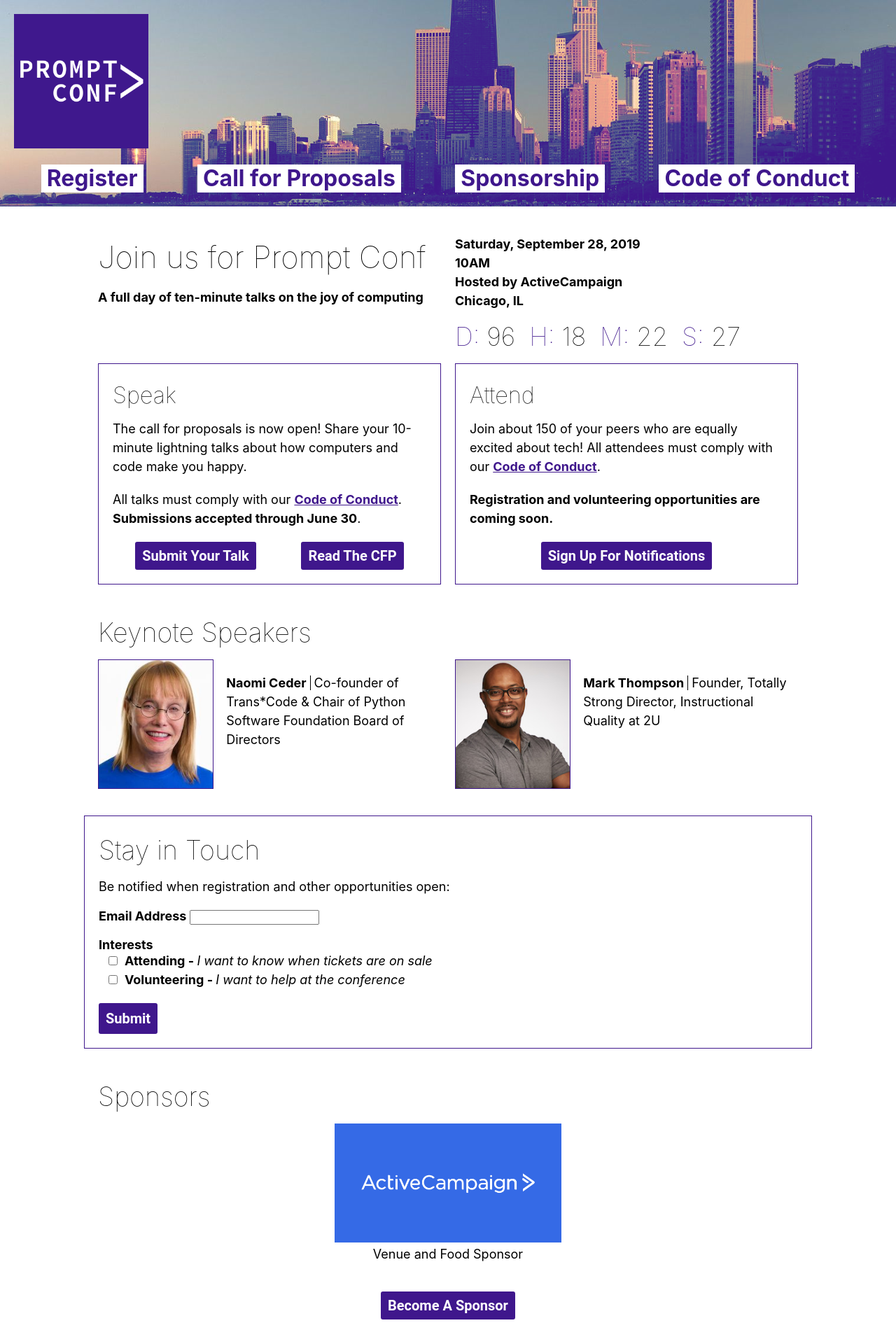
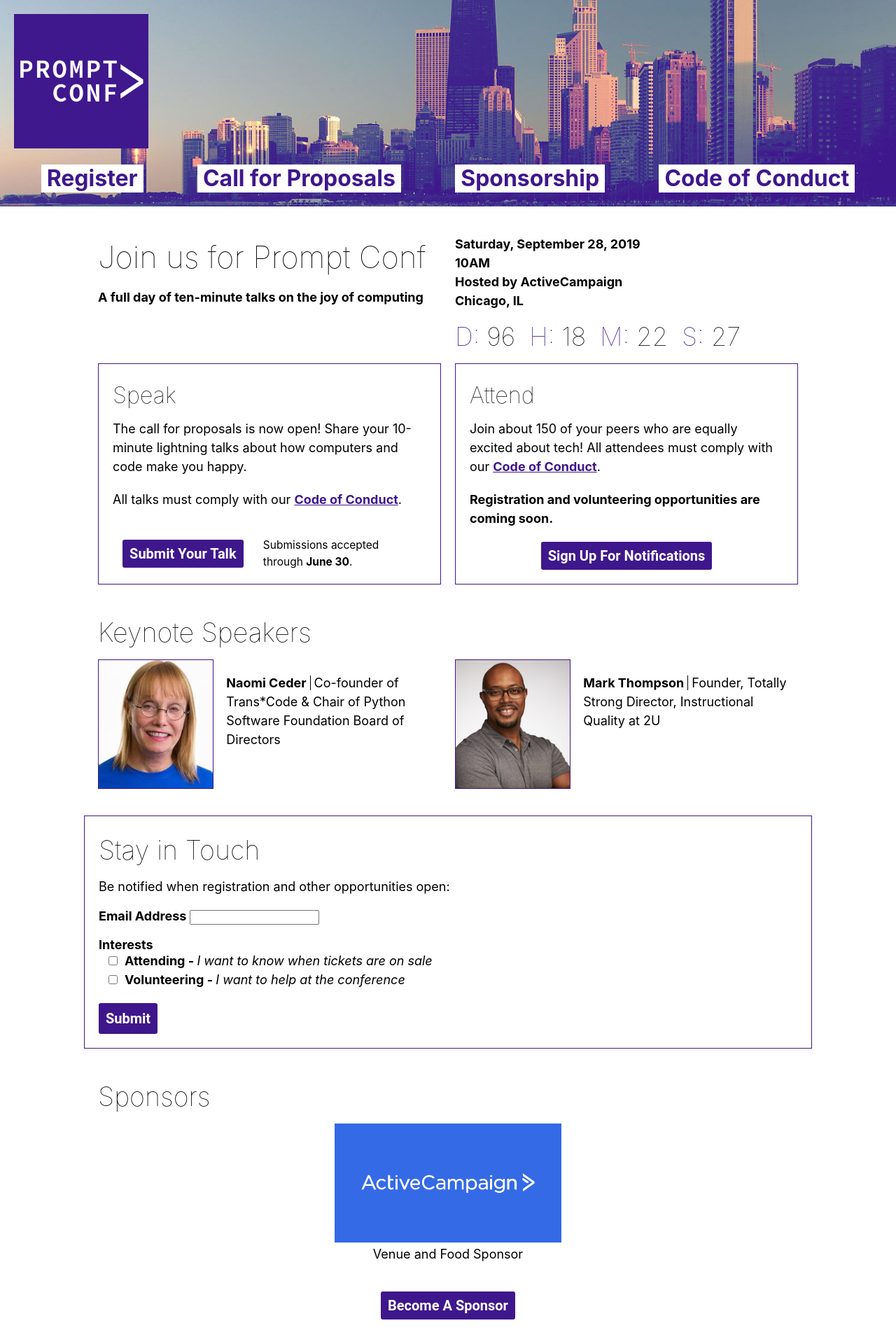
Before and after one commit to promptconf/promptconf.github.io, a Jekyll site: the page built from index.html, in a window 1280 px wide. Shown: the top 1920 px of the page at 70% size. Built offline with Jekyll 4.4.1, drawn with Linux system fonts in a browser that asks for light colours; nearby versions of some CDN libraries; some web fonts are replaced; comment, search, counter and statistics services are not loaded.

Commit message:
update Speak info CTA

```diff
--- a/_includes/home/conference_info.html
+++ b/_includes/home/conference_info.html
@@ -29,11 +29,11 @@
         <div class='conference-info__cta__content'>
             <h2 class='conference-info__cta__heading'>Speak</h2>
             <p>The call for proposals is now open! Share your 10-minute lightning talks about how computers and code make you happy.</p>
-            <p>All talks must comply with our <a href={{ site.baseurl }}{{ '/conduct/' }}>Code of Conduct</a>.<strong> Submissions accepted through June 30</strong>.</p>
+            <p>All talks must comply with our <a href={{ site.baseurl }}{{ '/conduct/' }}>Code of Conduct</a>.</p>
         </div>
         <div class='conference-info__cta__button-wrap'>
-            <a class='button gtm-cta' href='https://forms.gle/EkWXMNNi8ZVZuUc47' target='_blank'>Submit your talk</a>
-            <a class='button gtm-cta' href={{ site.baseurl }}{{ '/proposals' }}>Read the CFP</a>
+            <a class='button gtm-cta' href={{ site.baseurl }}{{ '/proposals' }}>Submit your talk</a>
+            <p class='conference-info__cta__content--small'>Submissions accepted through <strong>June 30</strong>.</p>
         </div>
     </div>
 
--- a/assets/_sass/main.scss
+++ b/assets/_sass/main.scss
@@ -127,6 +127,8 @@
     margin-bottom: $space-standard;
 }
 
+$font-size-small: 1em / $typescale;
+
 p:last-child {
     margin-bottom: 0;
 }
@@ -233,16 +235,21 @@
     margin-bottom: $space-standard;
 }
 
+.conference-info__cta__content--small {
+    font-size: $font-size-small;
+    flex-basis: calc(50% - #{$space-tiny});
+}
+
 .conference-info__cta__button-wrap {
     display: flex;
     justify-content: space-around;
     align-content: space-around;
     align-items: center;
 
-    @media screen and (max-width: 55rem) {
+    @media screen and (max-width: 65rem) {
         flex-direction: column;
 
-        .button + .button {
+        .button + * {
             margin-top: $space-tiny;
         }
     }
```
